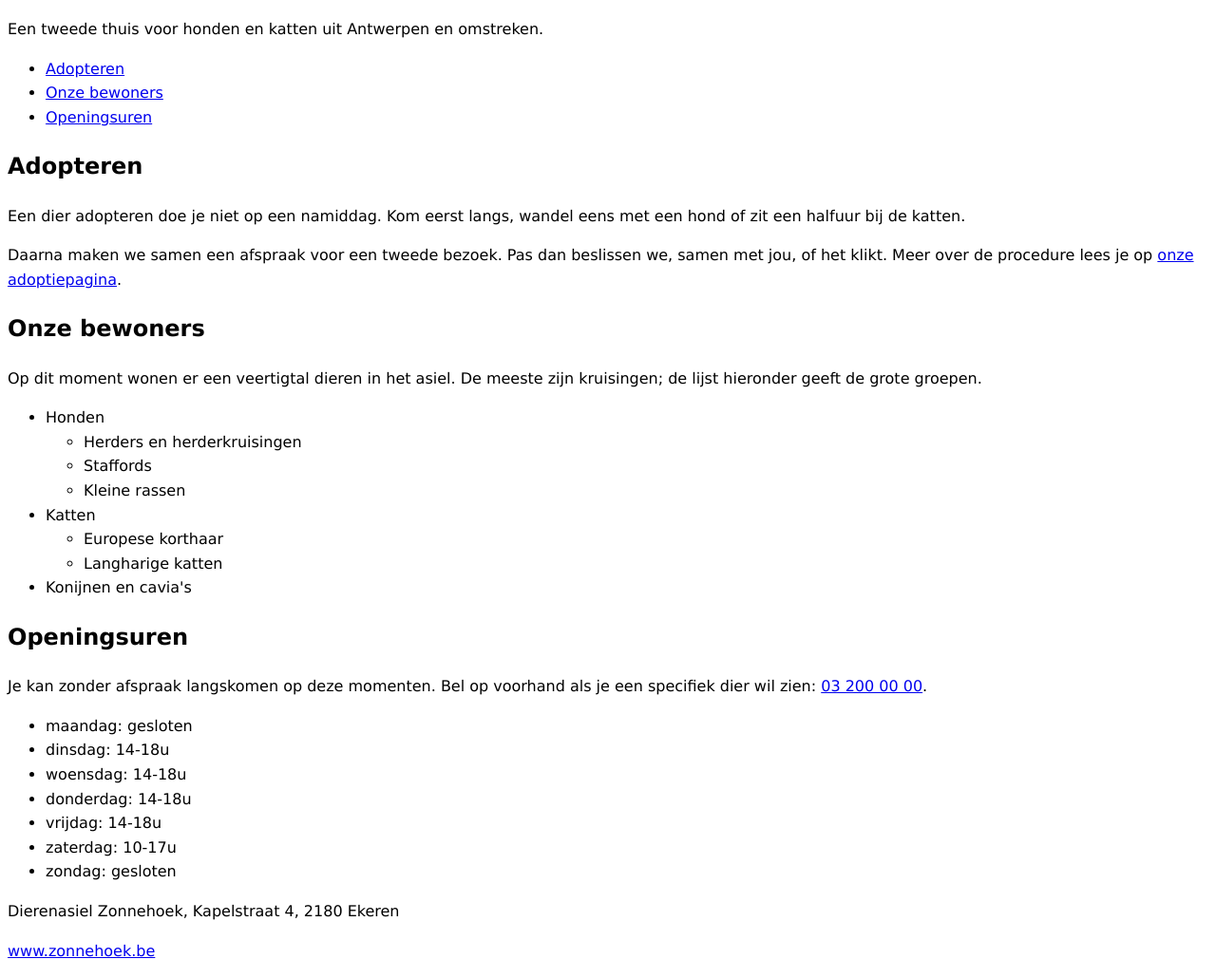
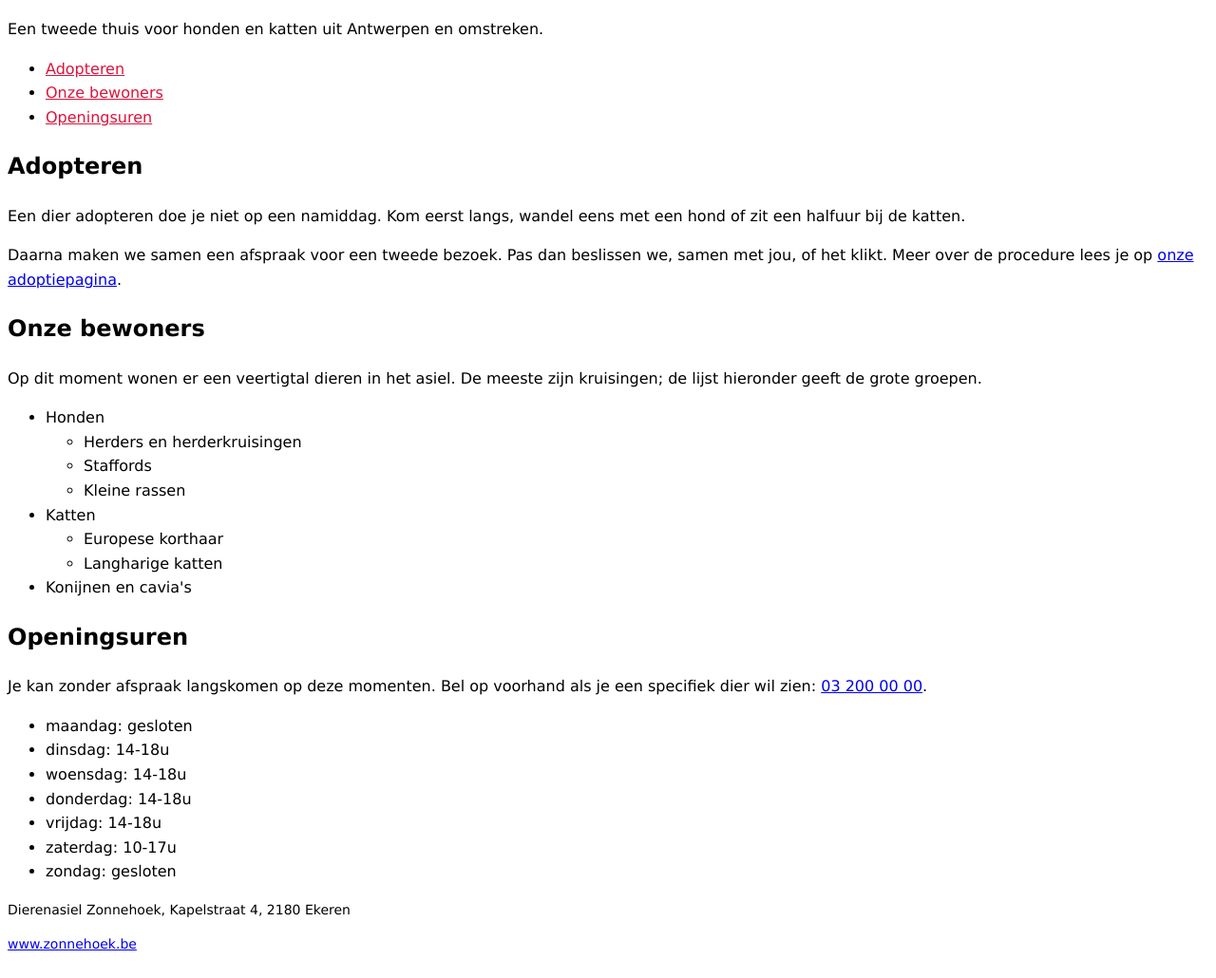
Before and after one commit to Fleurstaart/Webtech, a plain HTML site: page webtechnology/labo-02/selectors/index.html in a window 1280 px wide. Shown: the part 76-1106 px from the top of the page at 95% size. Drawn offline with Linux system fonts and the light colour scheme.

Commit message:
stijl aan het doen

```diff
--- a/webtechnology/labo-02/selectors/css/stijl.css
+++ b/webtechnology/labo-02/selectors/css/stijl.css
@@ -10,15 +10,25 @@ body {
 }
 
 /* 1. alle links in de navigatie -> color: crimson; */
-
+nav a{
+      color:crimson;
+}
 
 /* 2. alleen de paragrafen in de footer -> font-size: 0.875rem; */
-
+footer p {
+      font-size: 0.875rem;
+}
 
 /* 3. alleen de lijstitems van het BUITENSTE niveau in de lijst met de class
       rassen (dus niet de items van de binnenlijsten) -> outline: 2px solid crimson;
       (outline tekent een kader rond precies het element dat je raakte; de
       property zelf komt in hoofdstuk 3) */
+
+      element class ="ul" {
+
+
+      }
+
 
 
 /* 4. de paragraaf die onmiddellijk na elke h2 komt -> font-style: italic; */
```
